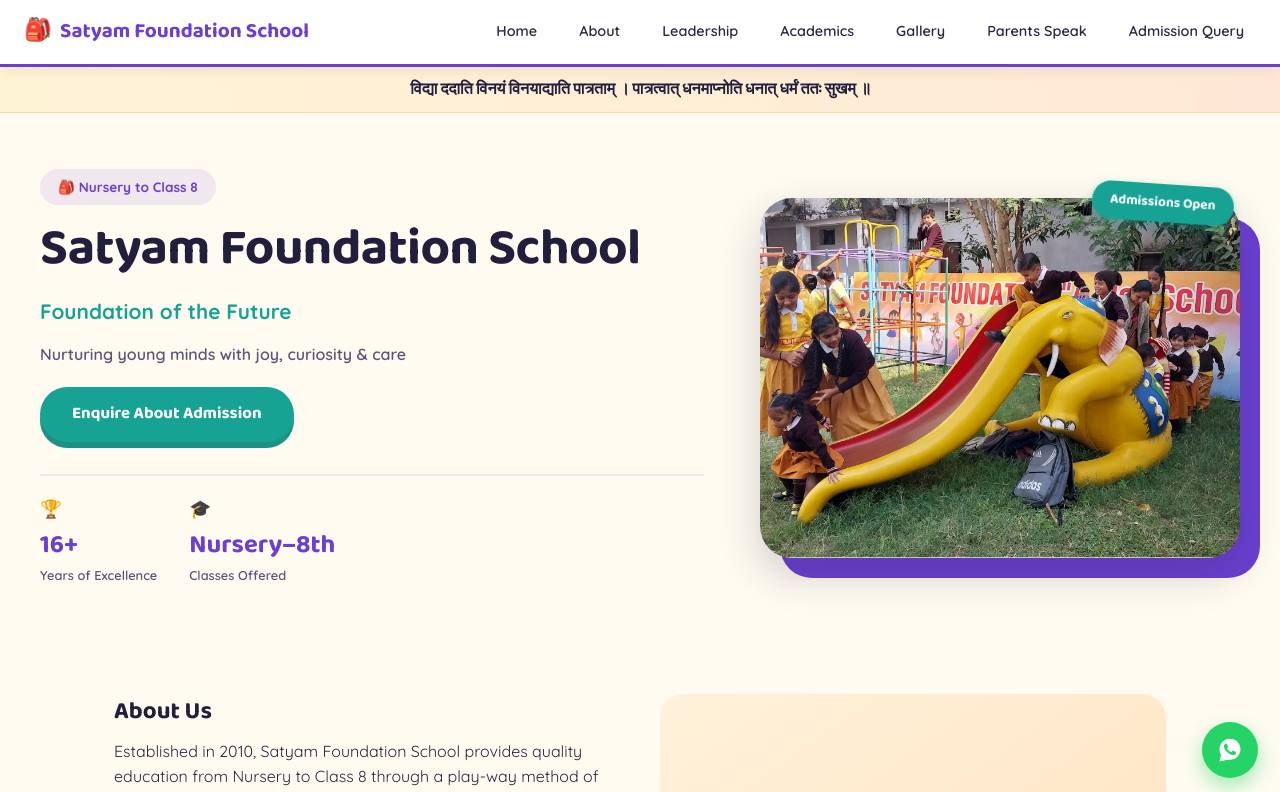
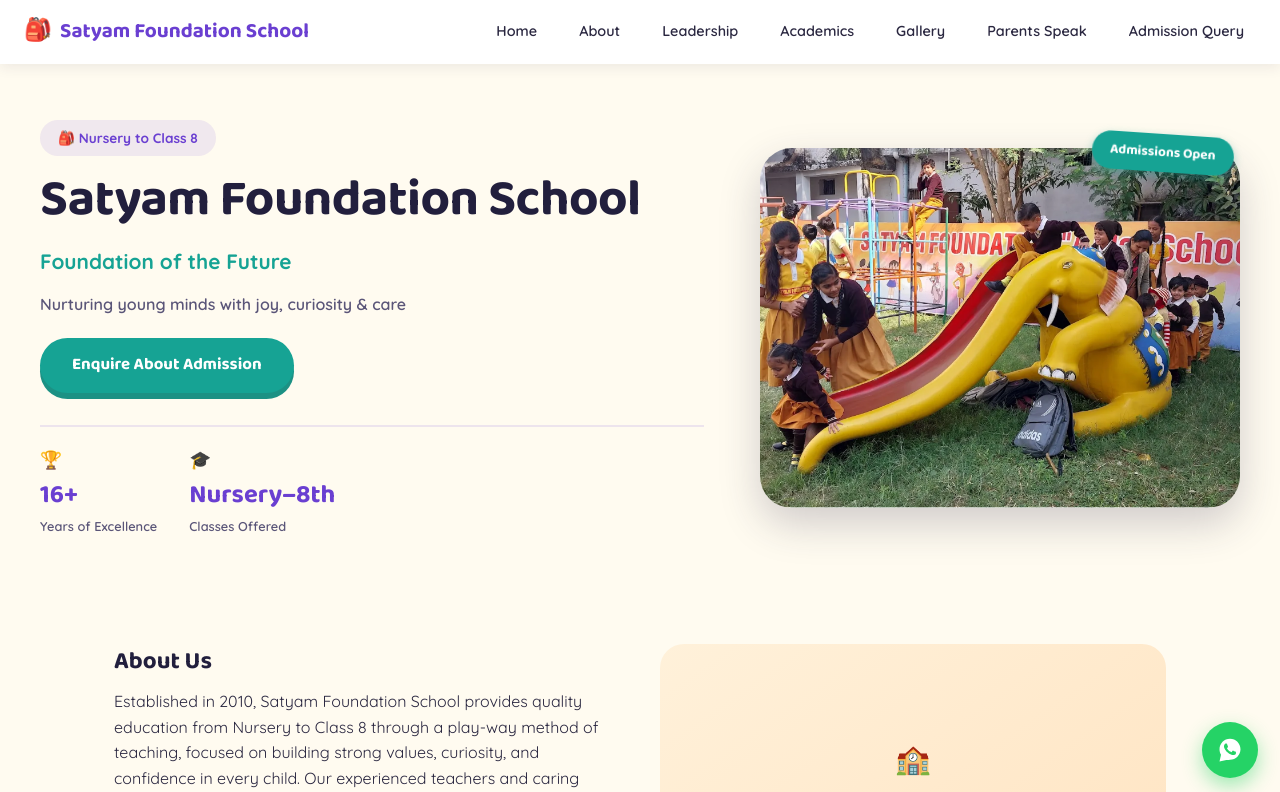
Before and after one commit to saniya-gupta-gammaedge/Satyam-foundation-school, a React (Vite) app: page / in a window 1280 px wide. Shown: the top 792 px of the page. Built offline with nearby package versions, Linux system fonts and the light colour scheme.

Commit message:
UI changes 3.0

```diff
--- a/src/App.css
+++ b/src/App.css
@@ -20,27 +20,6 @@
   scroll-margin-top: 76px;
 }
 
-.shlok-banner {
-  background: linear-gradient(90deg, #fff3d6, #ffe9d6);
-  text-align: center;
-  padding: 10px 16px;
-  border-bottom: 1px solid #ffd9a0;
-}
-
-.shlok-banner p {
-  margin: 0;
-  font-family: 'Baloo 2', system-ui, sans-serif;
-  font-size: 1rem;
-  font-weight: 600;
-  color: var(--dark);
-}
-
-@media (max-width: 700px) {
-  .shlok-banner p {
-    font-size: 0.8rem;
-  }
-}
-
 /* Navbar */
 .navbar {
   display: flex;
@@ -50,7 +29,6 @@
   gap: 12px;
   padding: 14px 24px;
   background: #fff;
-  border-bottom: 3px solid var(--purple);
   box-shadow: 0 4px 12px rgba(45, 42, 74, 0.08);
   position: sticky;
   top: 0;
@@ -236,17 +214,6 @@
   flex: 1 1 380px;
   z-index: 1;
   max-width: 480px;
-}
-
-.hero-wave {
-  position: absolute;
-  top: 20px;
-  left: 20px;
-  right: -20px;
-  bottom: -20px;
-  background: var(--purple);
-  border-radius: 32px;
-  z-index: 0;
 }
 
 .hero-image {
@@ -763,12 +730,6 @@
     font-size: 1.1rem;
   }
 
-  .hero-wave {
-    top: 12px;
-    right: -12px;
-    bottom: -12px;
-  }
-
   .section-inner.reverse,
   .leadership .section-inner:nth-child(2) {
     flex-direction: column;
--- a/src/App.jsx
+++ b/src/App.jsx
@@ -1,5 +1,4 @@
 import Navbar from './components/Navbar'
-import ShlokBanner from './components/ShlokBanner'
 import Hero from './components/Hero'
 import About from './components/About'
 import PrincipalsNote from './components/PrincipalsNote'
@@ -15,7 +14,6 @@ function App() {
   return (
     <>
       <Navbar />
-      <ShlokBanner />
       <Hero />
       <About />
       <PrincipalsNote />
--- a/src/components/Hero.jsx
+++ b/src/components/Hero.jsx
@@ -25,7 +25,6 @@ export default function Hero() {
           </div>
         </div>
         <Reveal className="hero-image-wrap">
-          <div className="hero-wave" />
           <img src={playground} alt="Students playing at Satyam Foundation School" className="hero-image" />
           <span className="admission-sticker">Admissions Open</span>
         </Reveal>
--- a/src/components/ShlokBanner.jsx
+++ /dev/null
@@ -1,7 +0,0 @@
-export default function ShlokBanner() {
-  return (
-    <div className="shlok-banner">
-      <p>विद्या ददाति विनयं विनयाद्याति पात्रताम् । पात्रत्वात् धनमाप्नोति धनात् धर्मं ततः सुखम् ॥</p>
-    </div>
-  )
-}
```
